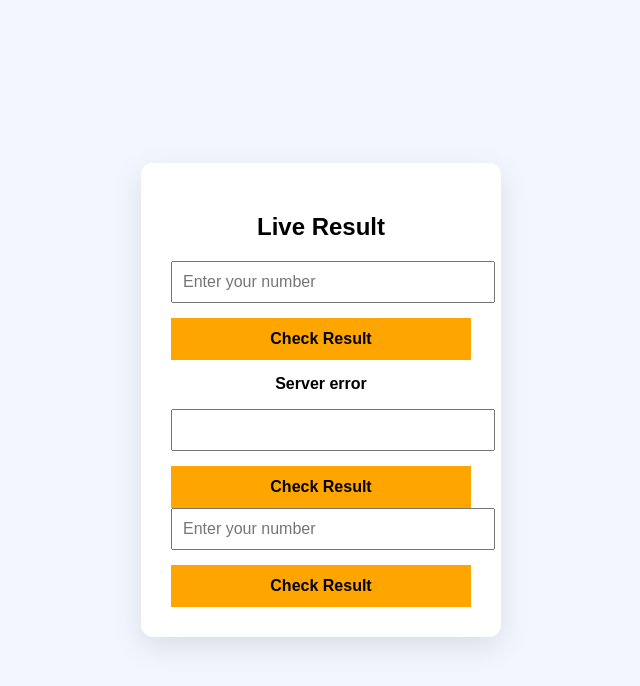
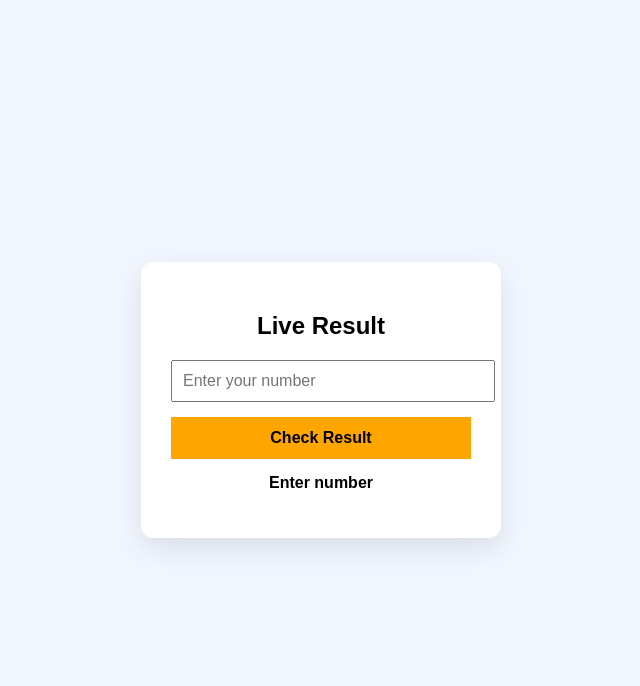
Before and after one commit to Vashukarnwal/lottery-system, a website: page public/result.html in a window 1280 px wide. Both pictures are taken after a click on the button "Check Result". Shown: the whole page, without its empty margins (319-959 px from the left). Drawn offline with Linux system fonts and the light colour scheme; no server answers.

Commit message:
fix result check server error

```diff
--- a/public/result.html
+++ b/public/result.html
@@ -49,44 +49,45 @@
 <div class="box">
   <h2>Live Result</h2>
 
-  <input type="text" id="userNumber" placeholder="Enter your number">
-<button onclick="checkResult()">Check Result</button>
-<p id="result"></p>
-<input id="number" />
-<button onclick="checkResult()">Check Result</button>
-<script src="result.js"></script>
-<input type="text" id="number" placeholder="Enter your number" />
-<button onclick="checkResult()">Check Result</button>
+  <!-- ✅ SINGLE INPUT (extra input hata diya) -->
+  <input type="text" id="number" placeholder="Enter your number">
 
-<script src="result.js"></script>
+  <button onclick="checkResult()">Check Result</button>
 
+  <p id="result"></p>
 </div>
 
+<!-- ❌ result.js hata diya, yahin JS rakha (tumhari style me) -->
 <script>
 function checkResult() {
-  const userNumber = document.getElementById("userNumber").value.trim();
+  const userNumber = document.getElementById("number").value.trim();
+  const resultBox = document.getElementById("result");
 
-  fetch("/get-result")
+  if (!userNumber) {
+    resultBox.innerText = "Enter number";
+    return;
+  }
+
+  fetch("/api/check", {
+    method: "POST",
+    headers: {
+      "Content-Type": "application/json"
+    },
+    body: JSON.stringify({ number: userNumber })
+  })
     .then(res => res.json())
     .then(data => {
-      if (!data.winner) {
-        document.getElementById("result").innerText = "Result not declared yet";
-        return;
-      }
-
-      // IMPORTANT: string comparison
-      if (String(userNumber) === String(data.winner)) {
+      if (data.winner) {
         window.location.href = "/won.html";
       } else {
-        document.getElementById("result").innerText = "❌ Not a Winner";
+        resultBox.innerText = "❌ Not a Winner";
       }
     })
     .catch(() => {
-      document.getElementById("result").innerText = "Server error";
+      resultBox.innerText = "Server error";
     });
 }
 </script>
 
-
 </body>
 </html>
```
